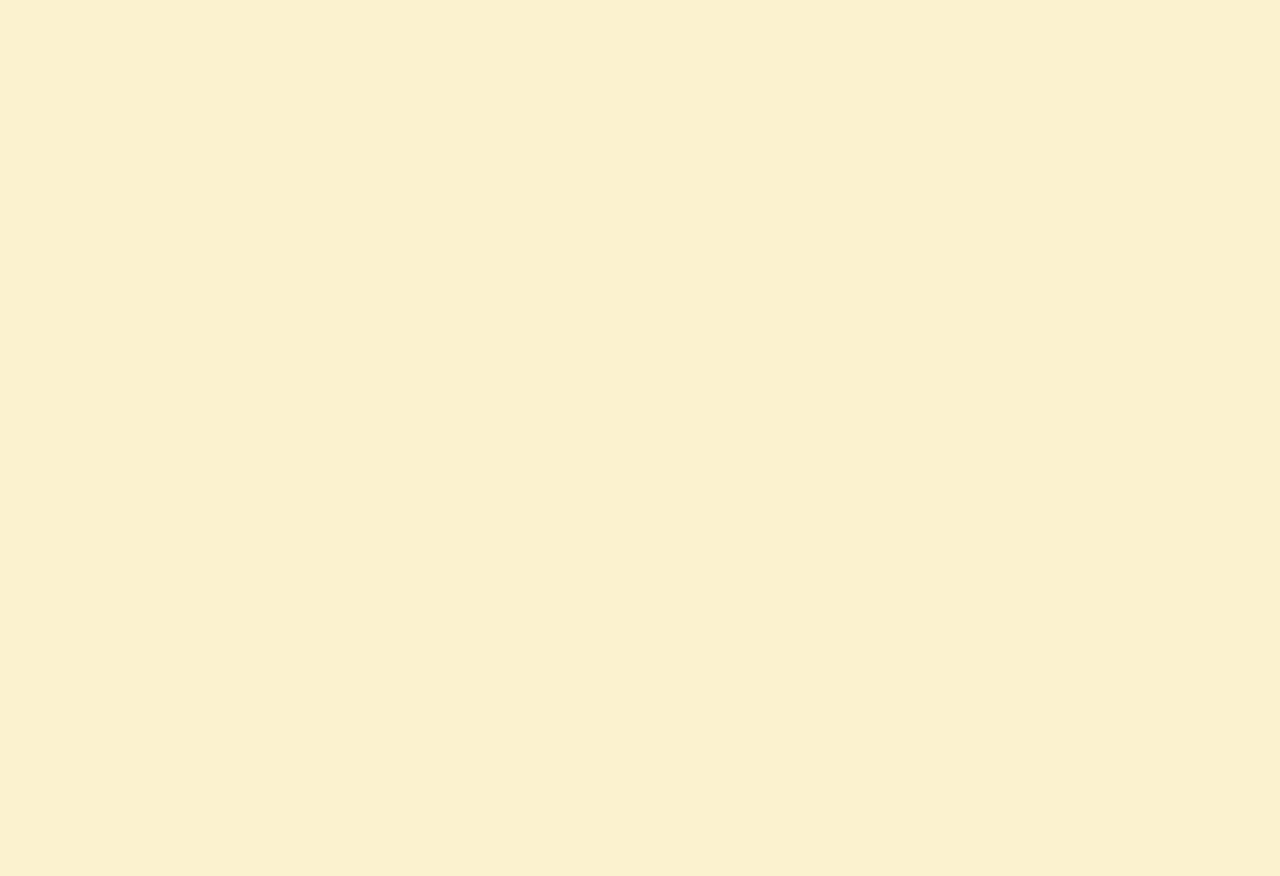
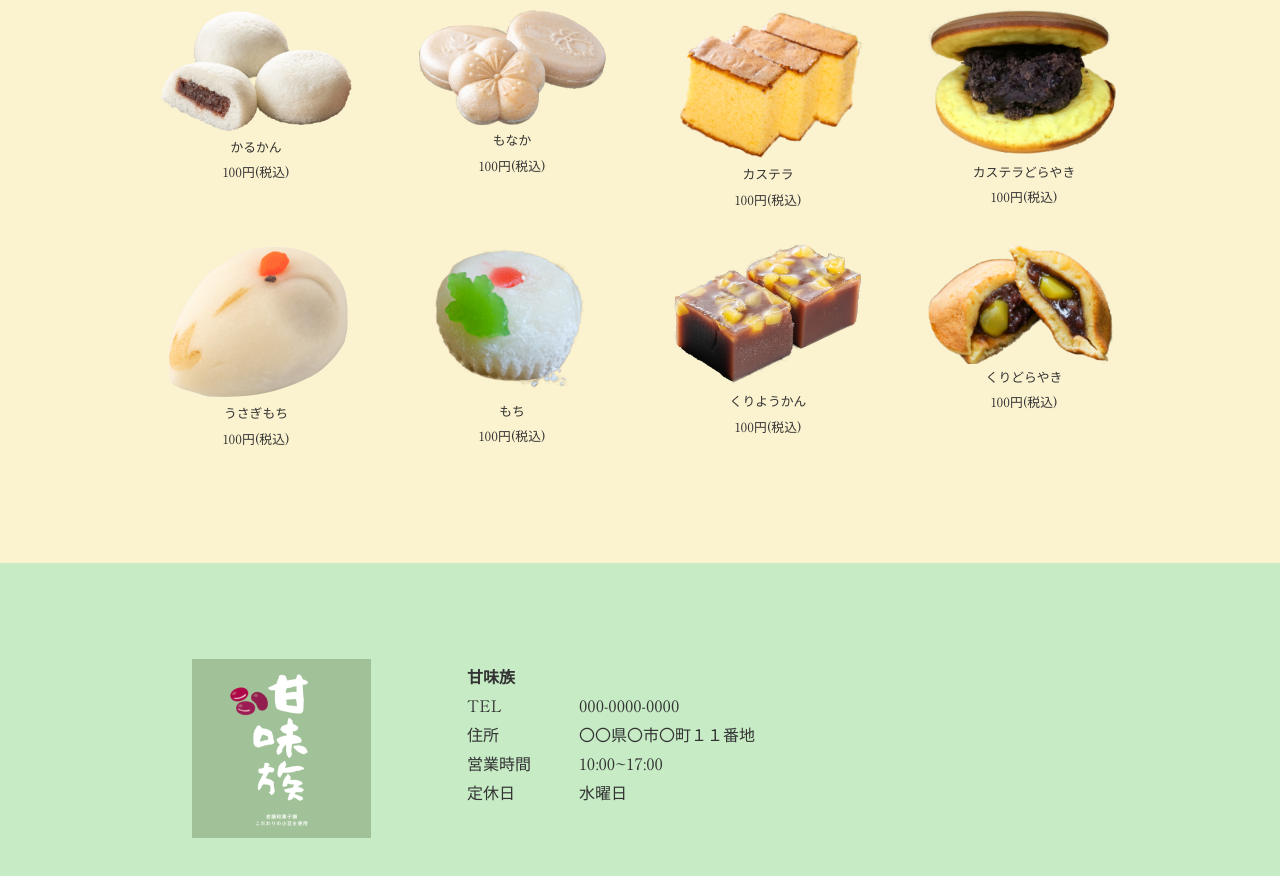
Before and after one commit to kitazakita/kanmizoku, a Next.js app: page /items in a window 1280 px wide. Shown: the part 880-1756 px from the top of the page. Before the commit the page ends 809 px from the top, so only its background shows below. Built offline with nearby package versions, Linux system fonts and the light colour scheme; a web font is replaced by a local one.

Commit message:
商品一覧完成

```diff
--- a/components/Footer.js
+++ b/components/Footer.js
@@ -8,9 +8,12 @@ const Footer = () => {
           </div>
           <div className="corporate-table">
             <table>
+              <thead>
                 <tr>
                   <th>甘味族</th>
                 </tr>
+              </thead>
+              <tbody>
                 <tr>
                   <td>TEL</td>
                   <td>000-0000-0000</td>
@@ -27,6 +30,7 @@ const Footer = () => {
                   <td>定休日</td>
                   <td>水曜日</td>
                 </tr>
+              </tbody>
             </table>
           </div>
         </div>
--- a/pages/items/index.js
+++ b/pages/items/index.js
@@ -1,5 +1,6 @@
 import Head from "next/head";
 import Menubar from "../../components/Menubar";
+import Footer from "../../components/Footer";
 export default function Home() {
   return (
     <>
@@ -17,6 +18,7 @@ export default function Home() {
       <Menubar />
       <MainVisual />
       <Items />
+      <Footer />
     </>
   );
 }
@@ -47,7 +49,64 @@ const Items = () => {
         詳細は店舗までお問い合わせ下さい。
       </p>
 
-      <div className="items-gallery"></div>
+      <div className="items-gallery">
+        <div className="card">
+          <div className="img">
+            <img src="./images/karukan.png" alt="" />
+          </div>
+          <p>かるかん</p>
+          <p>100円(税込)</p>
+        </div>
+        <div className="card">
+          <div className="img">
+            <img src="./images/monaka.png" alt="" />
+          </div>
+          <p>もなか</p>
+          <p>100円(税込)</p>
+        </div>
+        <div className="card">
+          <div className="img">
+            <img src="./images/kasutera.png" alt="" />
+          </div>
+          <p>カステラ</p>
+          <p>100円(税込)</p>
+        </div>
+        <div className="card">
+          <div className="img">
+            <img src="./images/kasutera-dorayaki.png" alt="" />
+          </div>
+          <p>カステラどらやき</p>
+          <p>100円(税込)</p>
+        </div>
+        <div className="card">
+          <div className="img">
+            <img src="./images/usagimoti.png" alt="" />
+          </div>
+          <p>うさぎもち</p>
+          <p>100円(税込)</p>
+        </div>
+        <div className="card">
+          <div className="img">
+            <img src="./images/moti.png" alt="" />
+          </div>
+          <p>もち</p>
+          <p>100円(税込)</p>
+        </div>
+        <div className="card">
+          <div className="img">
+            <img src="./images/kuri-youkan.png" alt="" />
+          </div>
+          <p>くりようかん</p>
+          <p>100円(税込)</p>
+        </div>
+        <div className="card">
+          <div className="img">
+            <img src="./images/kuri-dorayaki.png" alt="" />
+          </div>
+          <p>くりどらやき</p>
+          <p>100円(税込)</p>
+        </div>
+      </div>
     </section>
   );
 };
--- a/styles/globals.scss
+++ b/styles/globals.scss
@@ -363,6 +363,13 @@ section#items-main-visual {
     margin-top: 8rem;
     position: relative;
     z-index: -1;
+    @include md {
+      width: 80%;
+    }
+    @include sm {
+      width: 90%;
+      margin-top: 3rem;
+    }
 
     .logo {
       position: absolute;
@@ -376,11 +383,42 @@ section#items-main-visual {
     }
   }
 }
+
 section#items {
-  margin-top: 7rem;
+  margin: 7rem 0;
   @include ribbon;
 
   p.description {
     margin-top: 3rem;
   }
+
+  .items-gallery {
+    display: flex;
+    flex-wrap: wrap;
+    gap: 2rem 0;
+    margin: 0 auto;
+    margin-top: 5rem;
+    width: 80%;
+
+    @include md {
+      width: 70%;
+    }
+    @include sm {
+      width: 90%;
+    }
+
+    .card {
+      width: 25%;
+      padding: 0 2rem;
+      text-align: center;
+
+      @include md {
+        width: 50%;
+      }
+
+      p {
+        font-size: 0.8rem;
+      }
+    }
+  }
 }
```
Lines whose indentation alone changed are shown as unchanged.
